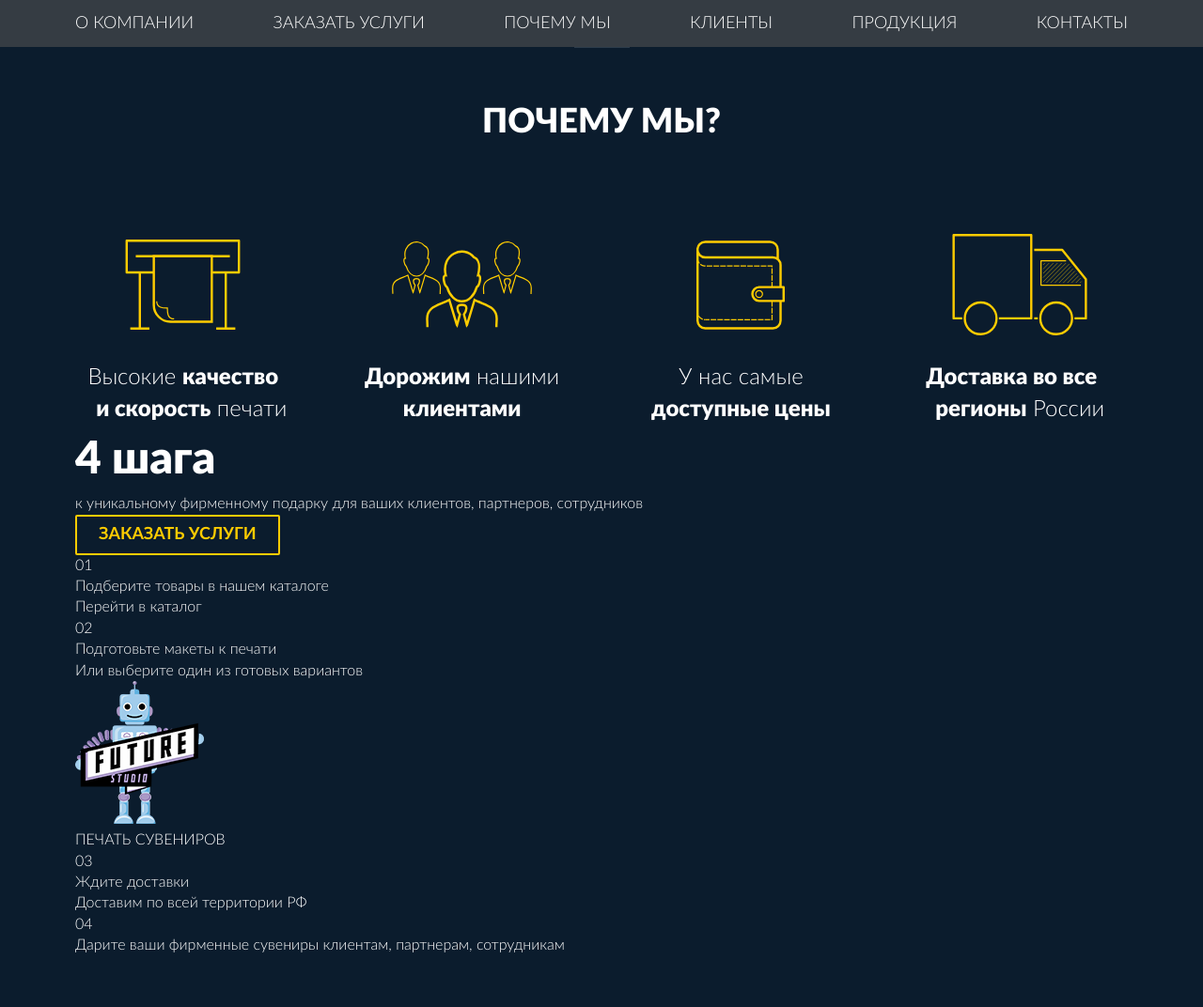
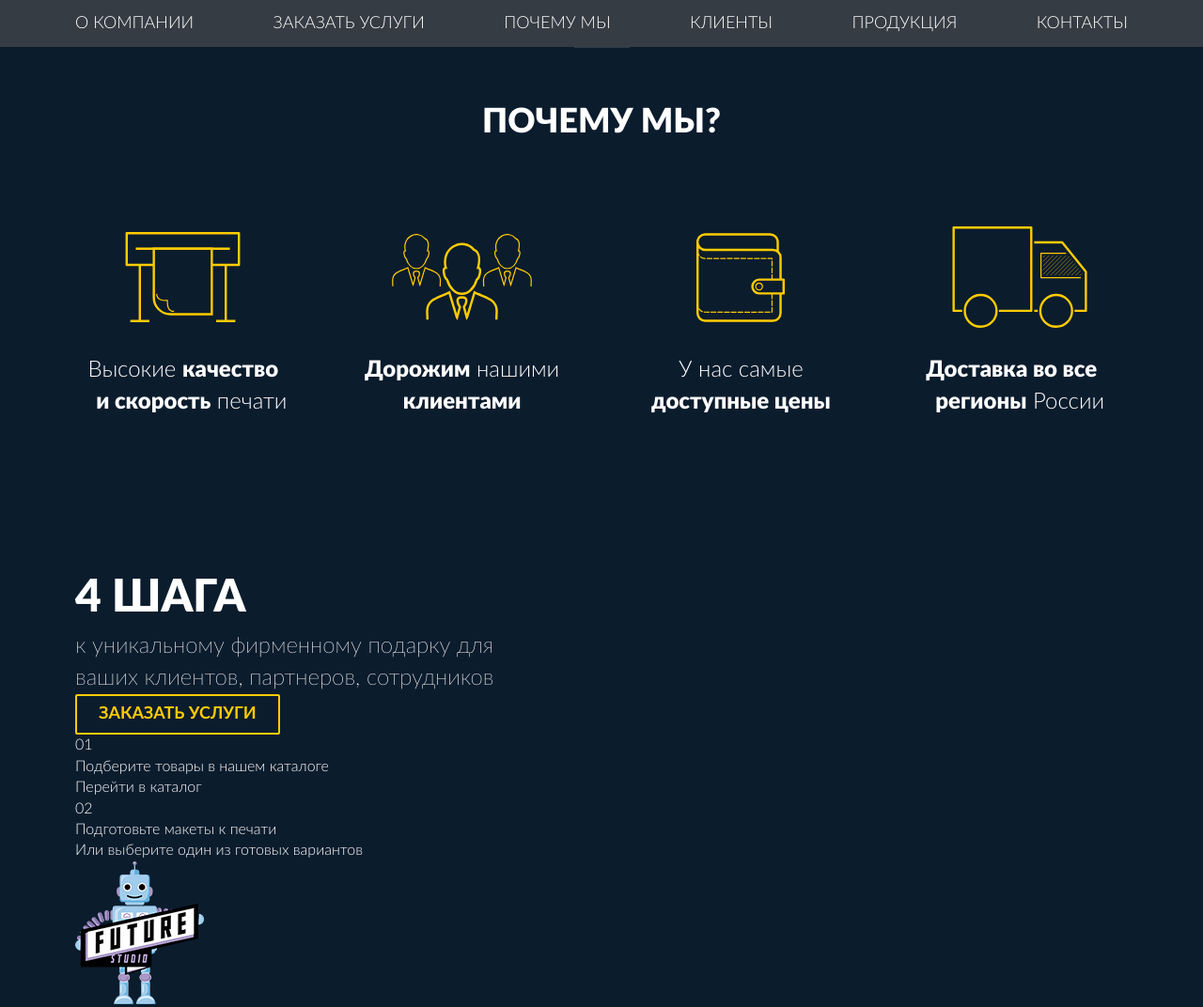
Before and after one commit to koninka/feature-studio, a website built with webpack: page src/templates/index.html in a window 1280 px wide. Shown: the top 1072 px of the page at 94% size. Before the commit the page ends 1018 px from the top, so only its background shows below. Built offline with nearby package versions, Linux system fonts and the light colour scheme; files whose address does not match are found by name.

Commit message:
title update

```diff
--- a/src/sass/_whyWe.sass
+++ b/src/sass/_whyWe.sass
@@ -1,5 +1,5 @@
 .quality
-	margin: 88px -3% 0
+	margin: 80px -3% 0
 	font-size: 0
 	text-align: center
 	&__item
@@ -22,7 +22,10 @@
 			+f('black')
 
 .steps
+	padding: 155px 0 430px
 	&__topic
+		max-width: 460px
+		+f('lt', 24)
 	&__wrap
 	&__item
 	&__numb
--- a/src/sass/components/_title.sass
+++ b/src/sass/components/_title.sass
@@ -1,5 +1,6 @@
 .title-lg
 	+f('black', 48, 72)
+	text-transform: uppercase
 .title-md
 	text-align: center
 	+f('black', 36, 60)
```
Also changed, not shown: build/css/app.css, 1 other file.
